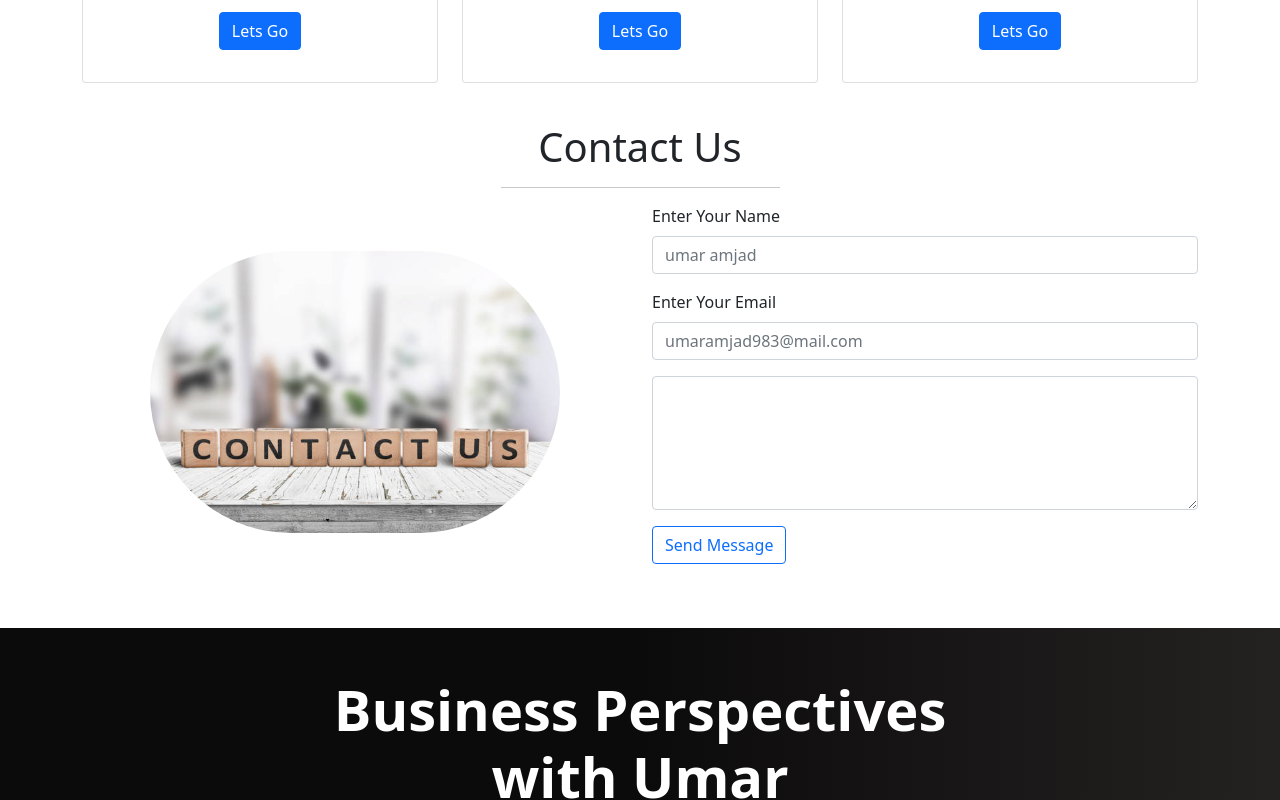
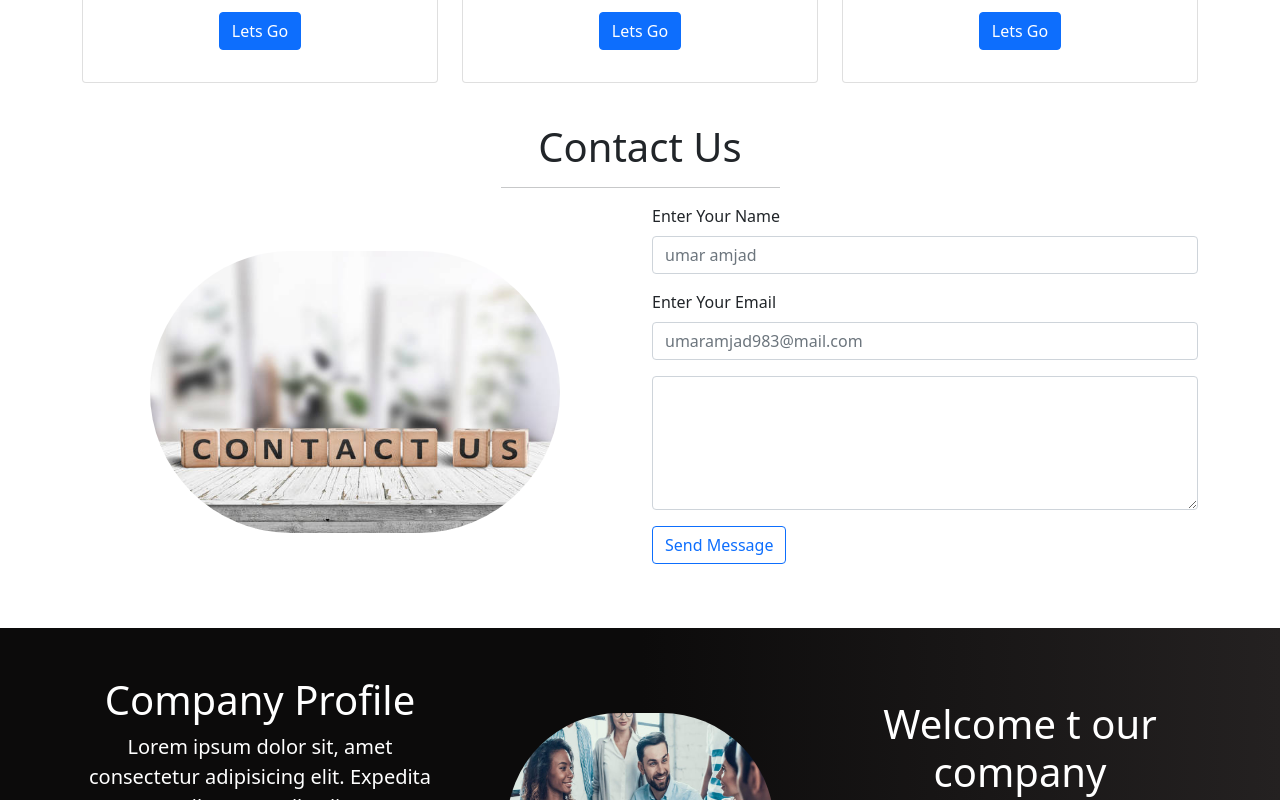
Before and after one commit to umaramjad111/reactlivewebsite, a React (Create React App) app: page / in a window 1280 px wide. Shown: the part 2000-2800 px from the top of the page. Built offline with nearby package versions, Linux system fonts and the light colour scheme.

Commit message:
browserouterr

```diff
--- a/src/App.js
+++ b/src/App.js
@@ -7,7 +7,8 @@ import {
   HashRouter,
   Switch,
   Route,
-  Link
+  Link,
+  BrowserRouter,
 } from "react-router-dom";
 import About from './MyComponents/About';
 import Services from './MyComponents/Services';
@@ -22,10 +23,10 @@ import Dashboard from './MyComponents/Dashboard';
 function App() {
   return (
     <>
-      <HashRouter>
+      <BrowserRouter>
         <Navbar />
         <Switch>
-         <Route path="/reactlivewebsite#" component={App} exact />
+         <Route exact path="/reactlivewebsite" component={App}/>
           <Route exact path="/">
             <Home />
           </Route>
@@ -48,9 +49,8 @@ function App() {
             <Dashboard />
           </Route>
         </Switch>
-         <Home/>
         <Footer />
-      </HashRouter>
+      </BrowserRouter>
     </>
 
   );
```
